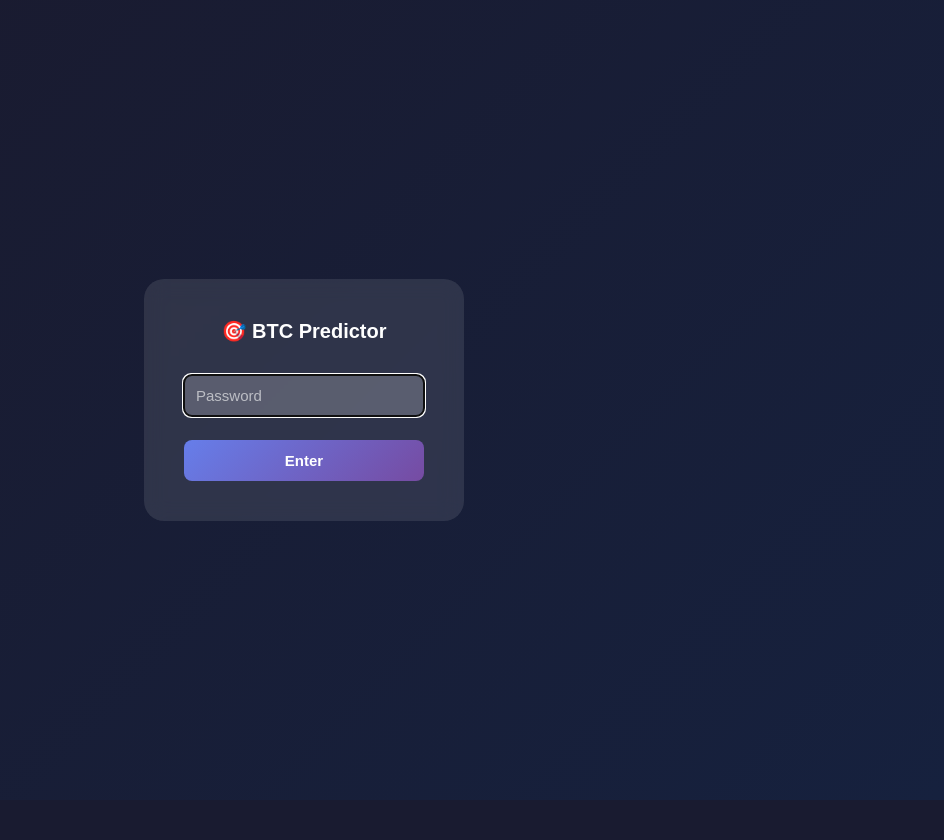
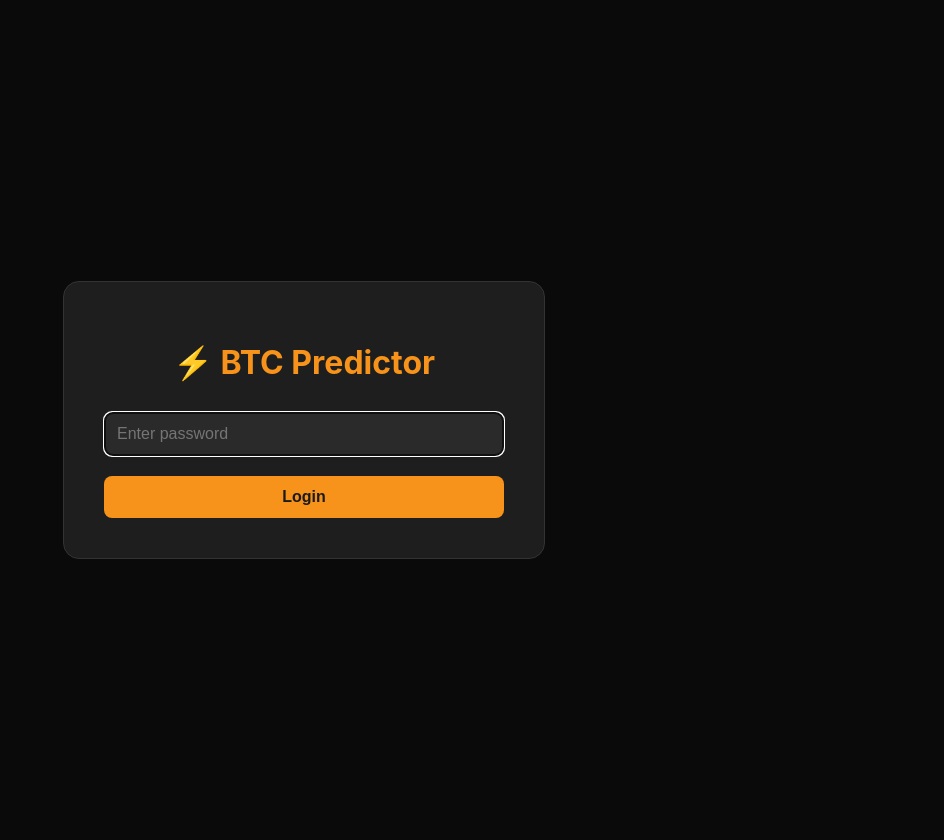
Before and after one commit to kaiofazurex87x-hue/btc-predictor, a Flask app: page /login in a window 1280 px wide. Shown: the whole page, without its empty margins (336-1280 px from the left). Before the commit the page ends 800 px from the top, so only its background shows below. Run offline with Flask 2, Linux system fonts and the light colour scheme.

Commit message:
Update login.html

```diff
--- a/templates/login.html
+++ b/templates/login.html
@@ -3,52 +3,88 @@
 <head>
     <meta charset="UTF-8">
     <meta name="viewport" content="width=device-width, initial-scale=1.0">
-    <title>BTC Predictor</title>
+    <title>Login - BTC Predictor</title>
     <style>
-        *{margin:0;padding:0;box-sizing:border-box}
-        body{
-            font-family:Arial,sans-serif;
-            background:linear-gradient(135deg,#1a1a2e,#16213e);
-            min-height:100vh;display:flex;
-            align-items:center;justify-content:center;
+        body {
+            font-family: -apple-system, BlinkMacSystemFont, 'Segoe UI', Roboto, sans-serif;
+            background: #0a0a0a;
+            display: flex;
+            justify-content: center;
+            align-items: center;
+            min-height: 100vh;
+            margin: 0;
+            padding: 20px;
         }
-        .box{
-            background:rgba(255,255,255,0.1);
-            backdrop-filter:blur(10px);
-            padding:40px;border-radius:20px;
-            width:320px;text-align:center;
+        .login-card {
+            background: #1e1e1e;
+            border-radius: 16px;
+            padding: 40px;
+            width: 100%;
+            max-width: 400px;
+            border: 1px solid #333;
         }
-        h1{color:white;margin-bottom:24px;font-size:20px}
-        input{
-            width:100%;padding:12px;margin:8px 0;
-            border:none;border-radius:8px;
-            background:rgba(255,255,255,0.2);
-            color:white;font-size:15px;
+        h1 {
+            color: #f7931a;
+            text-align: center;
+            margin-bottom: 30px;
         }
-        input::placeholder{color:rgba(255,255,255,0.6)}
-        button{
-            width:100%;padding:12px;margin-top:16px;
-            background:linear-gradient(135deg,#667eea,#764ba2);
-            border:none;border-radius:8px;
-            color:white;font-weight:bold;
-            font-size:15px;cursor:pointer;
+        input {
+            width: 100%;
+            padding: 12px;
+            background: #2a2a2a;
+            border: 1px solid #444;
+            border-radius: 8px;
+            color: white;
+            font-size: 16px;
+            margin-bottom: 20px;
+            box-sizing: border-box;
         }
-        .err{color:#ff6b6b;margin-top:10px;font-size:13px}
+        button {
+            width: 100%;
+            padding: 12px;
+            background: #f7931a;
+            border: none;
+            border-radius: 8px;
+            color: #1a1a1a;
+            font-weight: bold;
+            font-size: 16px;
+            cursor: pointer;
+        }
+        button:hover {
+            background: #ffaa33;
+        }
+        .error {
+            color: #f44336;
+            text-align: center;
+            margin-top: 15px;
+        }
+        .flash {
+            background: #2a2a2a;
+            padding: 10px;
+            border-radius: 8px;
+            margin-bottom: 20px;
+            text-align: center;
+        }
+        .flash-error {
+            color: #f44336;
+            border-left: 3px solid #f44336;
+        }
     </style>
 </head>
 <body>
-<div class="box">
-    <h1>🎯 BTC Predictor</h1>
-    {% with messages = get_flashed_messages() %}
-        {% if messages %}
-            <div class="err">{{ messages[0] }}</div>
-        {% endif %}
-    {% endwith %}
-    <form method="POST">
-        <input type="password" name="password"
-               placeholder="Password" required autofocus>
-        <button type="submit">Enter</button>
-    </form>
-</div>
+    <div class="login-card">
+        <h1>⚡ BTC Predictor</h1>
+
+        {% with messages = get_flashed_messages(with_categories=true) %}
+            {% for category, message in messages %}
+                <div class="flash flash-{{ category }}">{{ message }}</div>
+            {% endfor %}
+        {% endwith %}
+
+        <form method="POST">
+            <input type="password" name="password" placeholder="Enter password" autofocus>
+            <button type="submit">Login</button>
+        </form>
+    </div>
 </body>
 </html>
```
